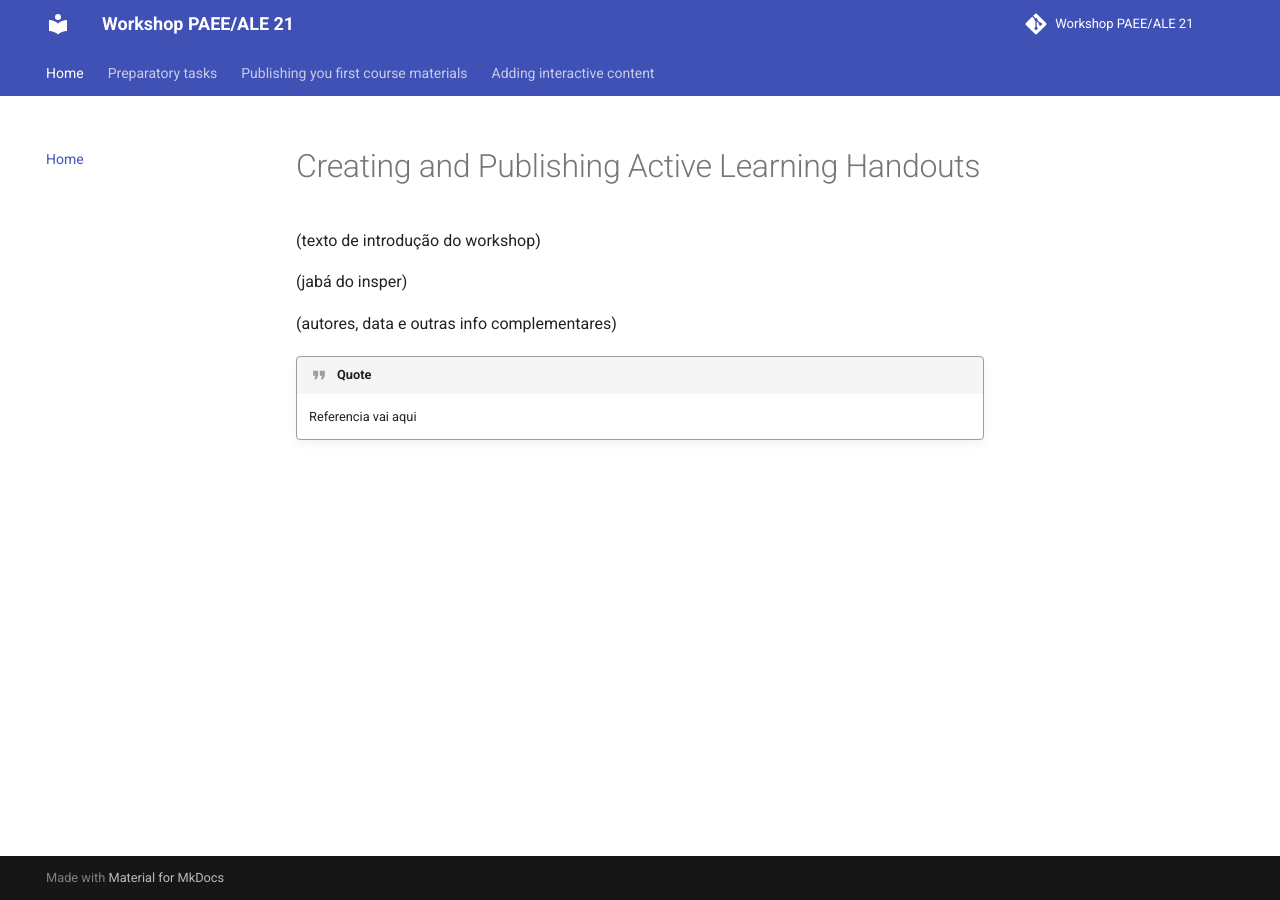
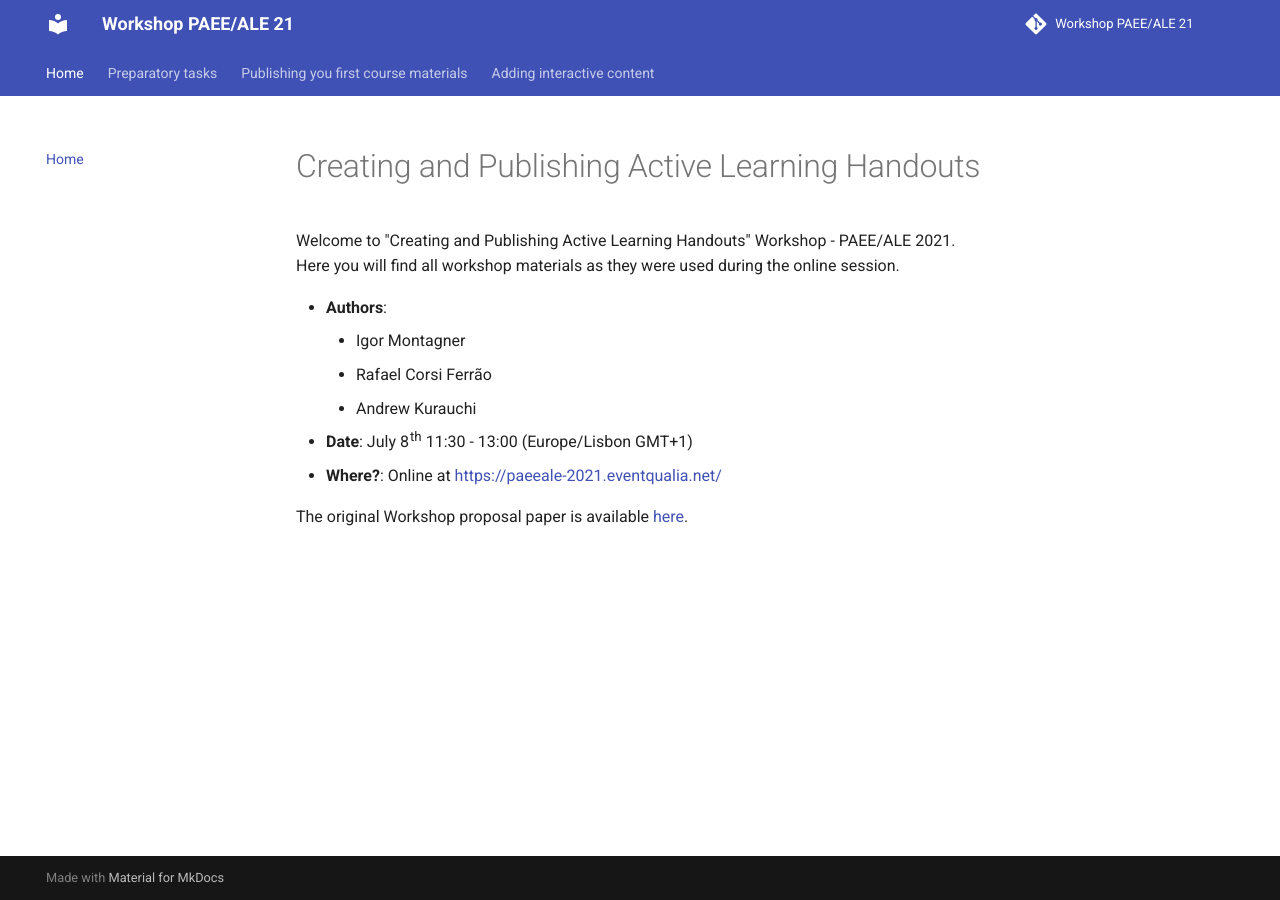
Before and after one commit to insper-education/active-handout-workshop-paee-ale-21, an MkDocs documentation site: the page built from content/index.md, in a window 1280 px wide. Built offline with MkDocs 1.6.1 and Material for MkDocs 9.7.7, drawn with Linux system fonts in a browser that asks for light colours; nearby versions of some CDN libraries; comment, search, counter and statistics services are not loaded.

Commit message:
Index page for the workshop.

```diff
--- a/content/index.md
+++ b/content/index.md
@@ -1,10 +1,12 @@
 # Creating and Publishing Active Learning Handouts
 
-(texto de introdução do workshop)
+Welcome to "Creating and Publishing Active Learning Handouts" Workshop - PAEE/ALE 2021. Here you will find all workshop materials as they were used during the online session.
 
-(jabá do insper)
+* **Authors**:
+    * Igor Montagner
+    * Rafael Corsi Ferrão
+    * Andrew Kurauchi
+* **Date**: July 8th 11:30 - 13:00 (Europe/Lisbon GMT+1)
+* **Where?**: Online at https://paeeale-2021.eventqualia.net/
 
-(autores, data e outras info complementares)
-
-!!! quote
-    Referencia vai aqui
+The original Workshop proposal paper is available [here](workshop-paper.pdf).
```
Also changed, not shown: 1 other file.
